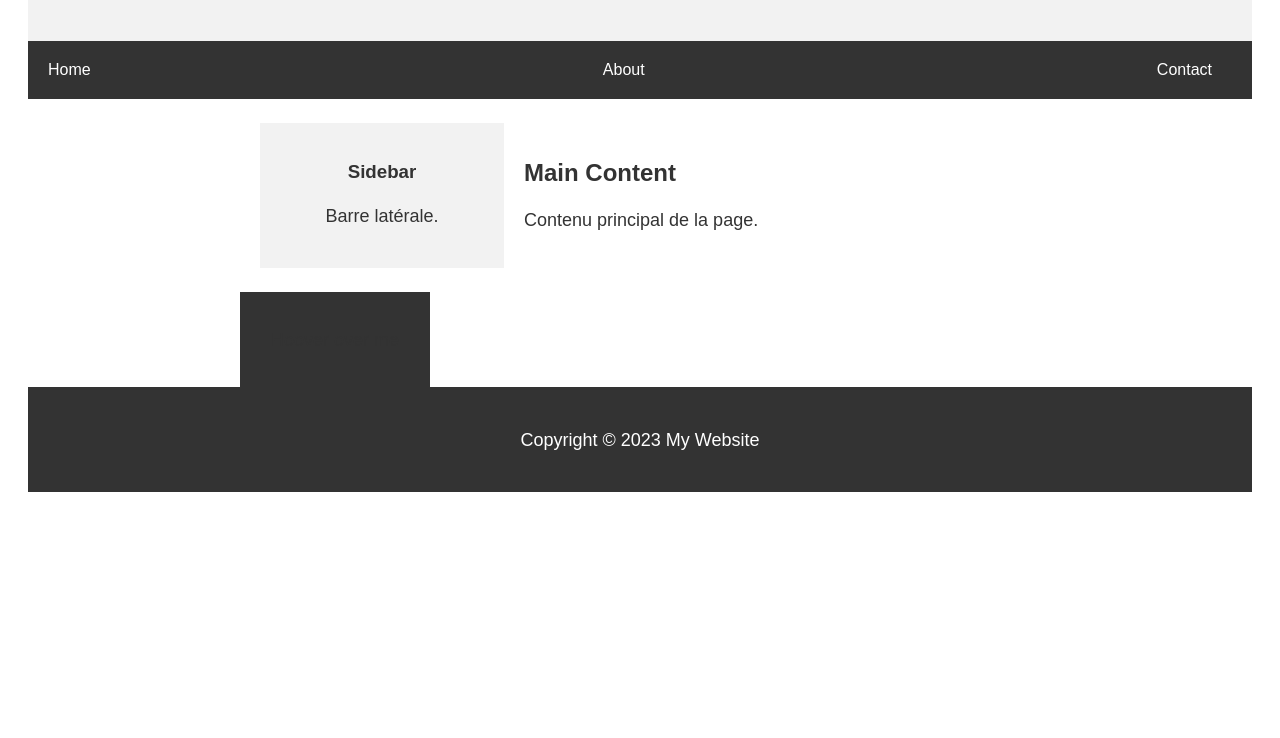
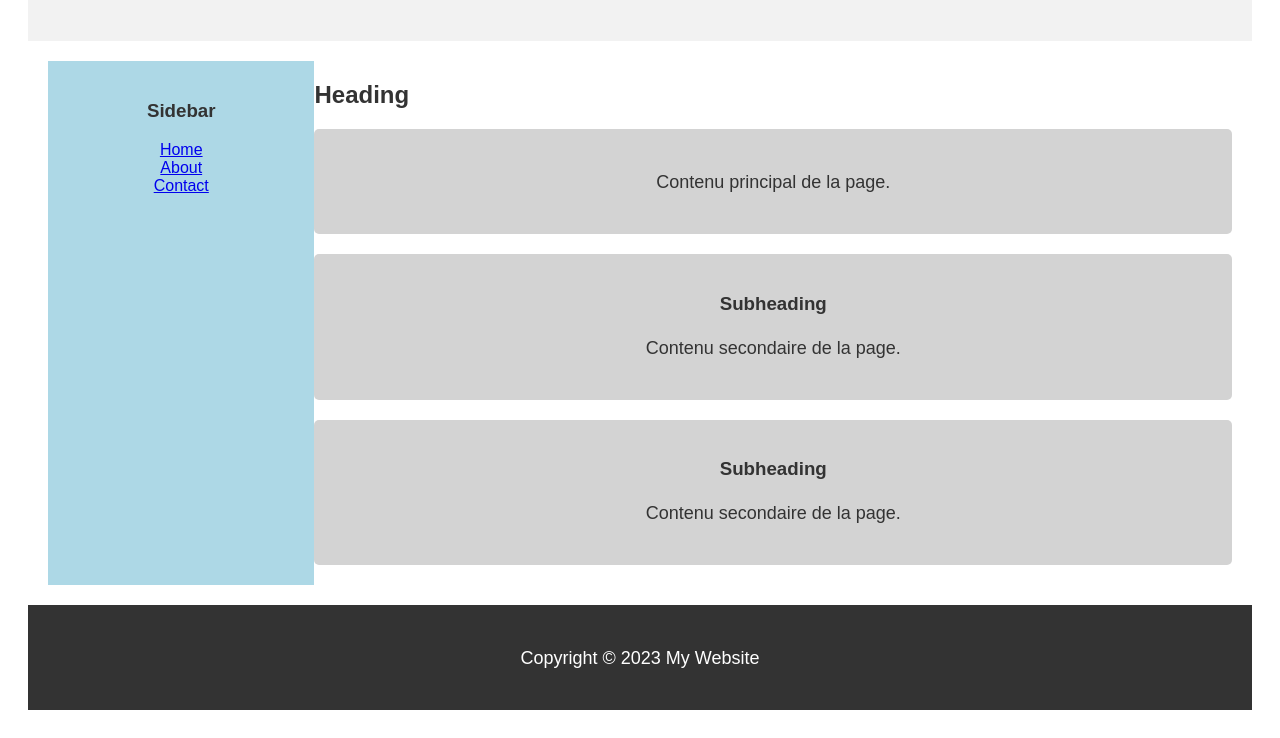
Before and after one commit to Oscar45160/webserver, a plain HTML site: page index.html in a window 1280 px wide. Shown: the part 143-881 px from the top of the page. Before the commit the page ends 800 px from the top, so only its background shows below. Drawn offline with Linux system fonts and the light colour scheme.

Commit message:
made exercice 4 in web

```diff
--- a/css/style.css
+++ b/css/style.css
@@ -11,9 +11,7 @@ margin-top: 50px;
 }
 
 .container {
-max-width: 800px;
 margin: 0 auto;
-text-align: left;
 }
 
 p {
@@ -29,53 +27,44 @@ text-align: center;
 }
 
 .navbar {
-display: flex;
 justify-content: space-between;
 align-items: center;
-background-color: #333;
 color: #fff;
-padding: 20px;
+}
 
+.navbar a {
+display: block;
+width: 100%;
+text-align: center;
 }
-.navbar a {
-color: #fff;
-text-decoration: none;
-margin-right: 20px;
 
-}
 .main-section {
 display: flex;
-justify-content: space-between;
-align-items: center;
-padding: 20px;
-
-}
-.sidebar {
-width: 30%;
-background-color: #f2f2f2;
-padding: 20px;
-text-align: center;
-
-}
-.main-content {
-width: 70%;
 padding: 20px;
 }
 
-
-.button {
-background-color: #333;
+.sidebar {
+width: 20%;
+background-color: lightblue;
 text-align: center;
-padding: 15px;
-width: 20%;
+padding: 20px;
 }
 
-.button:hover {
-background-color: #555;
-transform: rotate(360 deg);
-transition: 0.5s;
+.main-content {
+    display: flex;
+    flex-wrap: wrap;
+    justify-content: space-between;
 }
 
+.project-content {
+    text-align: center;
+    width: 100%;
+    background-color: lightgray;
+    padding: 20px;
+    box-sizing: border-box;
+    border-radius: 5px;
+    margin-bottom: 20px;
+}
 
 .footer {
 background-color: #333;
--- a/index.html
+++ b/index.html
@@ -7,25 +7,30 @@
         <div class="header">
             <h1>My Website</h1>
         </div>
-    <div class="navbar">
-        <a href="#home">Home</a>
-        <a href="#about">About</a>
-        <a href="#contact">Contact</a>
-    </div>
     <div class="container">
         <div class="main-section">
             <div class="sidebar">
                 <h3>Sidebar</h3>
-                <p>Barre latérale.</p>
+                <div class="navbar">
+                    <a href="test.html">Home</a>
+                    <a href="#about">About</a>
+                    <a href="#contact">Contact</a>
+                </div>
             </div>
             <div class="main-content">
-                <h2>Main Content</h2>
-                <p>Contenu principal de la page.</p>
+                <h2>Heading</h2>
+                <div class="project-content">
+                    <p>Contenu principal de la page.</p>
+                </div>
+                <div class="project-content">
+                    <h3>Subheading</h3>
+                    <p>Contenu secondaire de la page.</p>
+                </div>
+                <div class="project-content">
+                    <h3>Subheading</h3>
+                    <p>Contenu secondaire de la page.</p>
+                </div>
             </div>
-        </div>
-        <div class="button">
-            <p>Hoover over me</p>
-        </div>
     </div>
     <div class="footer">
         <p>Copyright &copy; 2023 My Website</p>
```
